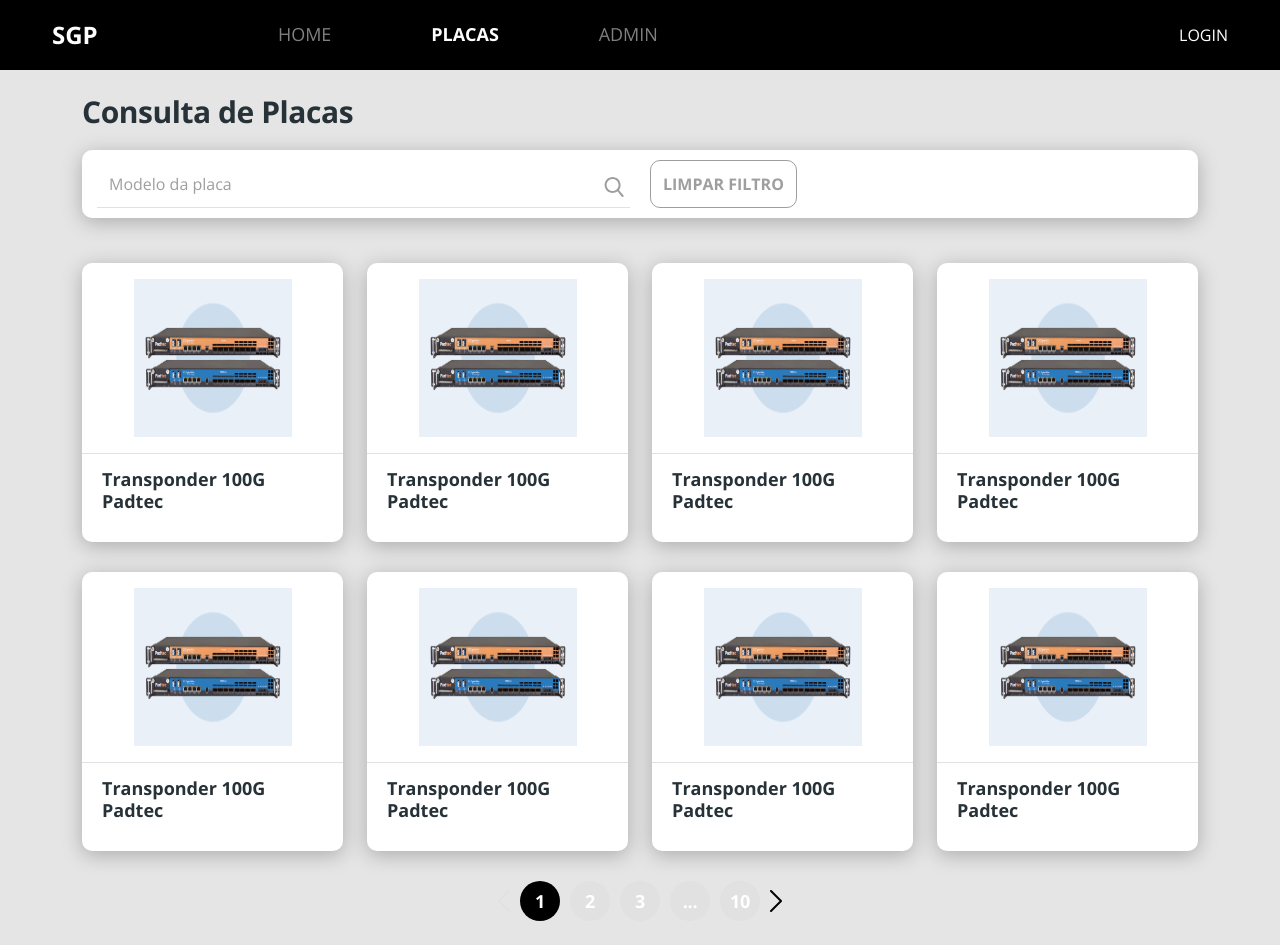
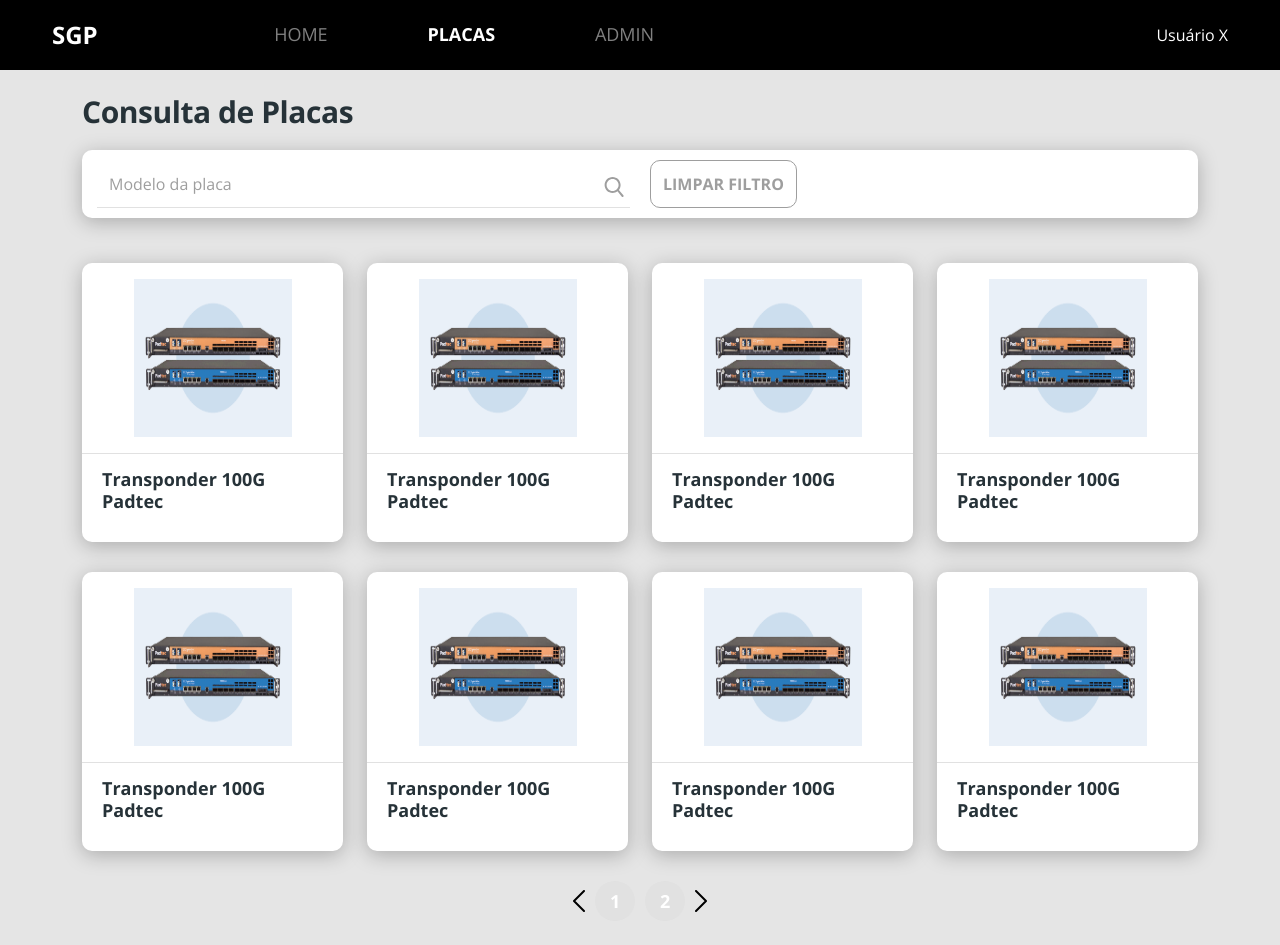
Before and after one commit to RenAxl/sgp, a React (Create React App) app in the folder frontend/: page /boards in a window 1280 px wide. Built offline with nearby package versions, Linux system fonts and the light colour scheme; no server answers.

Commit message:
Frontend - Equipment pagination and global css fixes

```diff
--- a/frontend/package.json
+++ b/frontend/package.json
@@ -10,7 +10,7 @@
     "@types/node": "^16.11.43",
     "@types/react": "17.0.0",
     "@types/react-dom": "17.0.0",
-    "@types/react-paginate": "7.1.1",
+    "@types/react-paginate": "^7.1.1",
     "@types/react-router-dom": "^5.3.3",
     "@types/react-select": "4.0.17",
     "axios": "0.21.1",
@@ -18,7 +18,7 @@
     "node-sass": "4.14.1",
     "react": "17.0.2",
     "react-dom": "17.0.2",
-    "react-paginate": "7.1.3",
+    "react-paginate": "^7.1.4",
     "react-router-dom": "5.3.0",
     "react-scripts": "5.0.1",
     "react-select": "4.3.1",
--- a/frontend/src/App.css
+++ b/frontend/src/App.css
@@ -14,6 +14,12 @@
   font-weight: 700;
 }
 
+ul {
+  list-style-type: none;
+  margin: 0;
+  padding: 0;
+}
+
 a,
 a:hover {
   text-decoration: none;
@@ -25,3 +31,15 @@
   box-shadow: 0px 4px 20px rgba(0, 0, 0, 0.25);
   border-radius: 10px;
 }
+
+.base-input {
+  border-radius: 10px;
+  font-size: 1em;
+  letter-spacing: -0.015em;
+  color: #263238;
+  height: 50px;
+}
+
+.base-input::placeholder {
+  color: #9E9E9E;
+}
--- a/frontend/src/components/Navbar/index.tsx
+++ b/frontend/src/components/Navbar/index.tsx
@@ -44,7 +44,7 @@
         </div>
 
         <div className="nav-login-logout">
-          <Link to="/admin/auth">LOGIN</Link>
+          <Link to="/admin/auth">Usuário X</Link>
         </div>
 
       </div>
--- a/frontend/src/components/Pagination/index.tsx
+++ b/frontend/src/components/Pagination/index.tsx
@@ -1,18 +1,41 @@
-import { ReactComponent as ArrowIcon } from 'assets/images/arrow.svg';
+import { ReactComponent as ArrowIcon } from "assets/images/arrow.svg";
+import ReactPaginate from "react-paginate";
 
-import './styles.css';
+import "./styles.css";
 
-const Pagination = () => {
+type Props = {
+  forcePage?: number;
+  pageCount: number;
+  range: number;
+  onChange?: (pageNumber: number) => void;
+};
+
+const Pagination = ({ forcePage, pageCount, range, onChange }: Props) => {
   return (
-    <div className="pagination-container">
-      <ArrowIcon className="arrow-previous arrow-inactive" />
-      <div className="pagination-item active">1</div>
-      <div className="pagination-item">2</div>
-      <div className="pagination-item">3</div>
-      <div className="pagination-item">...</div>
-      <div className="pagination-item">10</div>
-      <ArrowIcon className="arrow-next arrow-active" />
-    </div>
+    <ReactPaginate
+      forcePage={forcePage}
+      pageCount={pageCount}
+      pageRangeDisplayed={range}
+      marginPagesDisplayed={1}
+      containerClassName="pagination-container"
+      pageLinkClassName="pagination-item"
+      breakClassName="pagination-item"
+      previousClassName="arrow-previous"
+      nextClassName="arrow-next"
+      activeLinkClassName="pagination-link-active"
+      disabledClassName="arrow-inactive"
+      onPageChange={(items) => (onChange ? onChange(items.selected) : {})}
+      previousLabel={
+        <div className="pagination-arrow-container">
+          <ArrowIcon />
+        </div>
+      }
+      nextLabel={
+        <div className="pagination-arrow-container">
+          <ArrowIcon />
+        </div>
+      }
+    />
   );
 };
 
--- a/frontend/src/components/Pagination/styles.css
+++ b/frontend/src/components/Pagination/styles.css
@@ -8,7 +8,7 @@
     width: 40px;
     height: 40px;
     border-radius: 50%;
-    background-color: #E1E1E1;
+    background-color: #e1e1e1;
     font-size: 18px;
     font-weight: bold;
     letter-spacing: -0.015em;
@@ -20,21 +20,32 @@
   }
 
   .pagination-item.active {
-    background-color: black;;
+    background-color: black;
+  }
+
+  .pagination-link-active {
+    background-color: black;
   }
 
   .arrow-previous {
     transform: rotate(-180deg);
+    color: black;
   }
 
   .arrow-next {
     margin-left: 10px;
+    color: black;
   }
 
   .arrow-inactive {
-    color: #E1E1E1;
+    color: #e1e1e1;
   }
 
   .arrow-active {
     color: black;
   }
+
+  .pagination-arrow-container {
+    display: flex;
+    align-items: center;
+  }
--- a/frontend/src/pages/Admin/BoardCrud/List/index.tsx
+++ b/frontend/src/pages/Admin/BoardCrud/List/index.tsx
@@ -27,7 +27,7 @@
           <BoardCrudCard />
         </div>
       </div>
-      <Pagination />
+      <Pagination forcePage={2} pageCount={2} range={3} onChange={()=>{}} />
     </div>
   );
 };
--- a/frontend/src/pages/Admin/EquipmentCrud/List/index.tsx
+++ b/frontend/src/pages/Admin/EquipmentCrud/List/index.tsx
@@ -10,17 +10,31 @@
 
 import "./styles.css";
 
+type ControlComponentsData = {
+  activePage: number;
+};
+
 const List = () => {
 
   const [page, setPage] = useState<SpringPage<Equipment>>();
 
+  const [controlComponentsData, setControlComponentsData] =
+  useState<ControlComponentsData>({
+    activePage: 0,
+  });
+
+  const handlePageChange = (pageNumber: number) => {
+    setControlComponentsData({
+      activePage: pageNumber,
+    });
+  };
 
   const getEquipments = useCallback(() => {
     const config: AxiosRequestConfig = {
       method: "GET",
       url: "/equipments",
       params: {
-        page: 0,
+        page: controlComponentsData.activePage,
         size: 3,
         name: "",
       },
@@ -29,7 +43,7 @@
     requestBackend(config).then((response) => {
       setPage(response.data);
     });
-  }, []);
+  }, [controlComponentsData]);
 
   useEffect(() => {
     getEquipments();
@@ -53,7 +67,12 @@
         ))}
       </div>
 
-      <Pagination />
+      <Pagination
+        forcePage={page?.number}
+        pageCount={page ? page.totalPages : 0}
+        range={3}
+        onChange={handlePageChange}
+      />
     </div>
   );
 };
--- a/frontend/src/pages/Admin/UserCrud/List/index.tsx
+++ b/frontend/src/pages/Admin/UserCrud/List/index.tsx
@@ -35,7 +35,7 @@
         </div>
 
       </div>
-      <Pagination />
+      <Pagination forcePage={2} pageCount={2} range={3} onChange={()=>{}} />
     </div>
   );
 };
--- a/frontend/src/pages/Boards/index.tsx
+++ b/frontend/src/pages/Boards/index.tsx
@@ -59,7 +59,7 @@
       </div>
 
       <div className="row">
-        <Pagination />
+        <Pagination forcePage={2} pageCount={2} range={3} onChange={()=>{}} />
       </div>
     </div>
   );
```
Also changed, not shown: 2 other files (tests, documents, lock files or other folders). Lines whose indentation alone changed are shown as unchanged.
